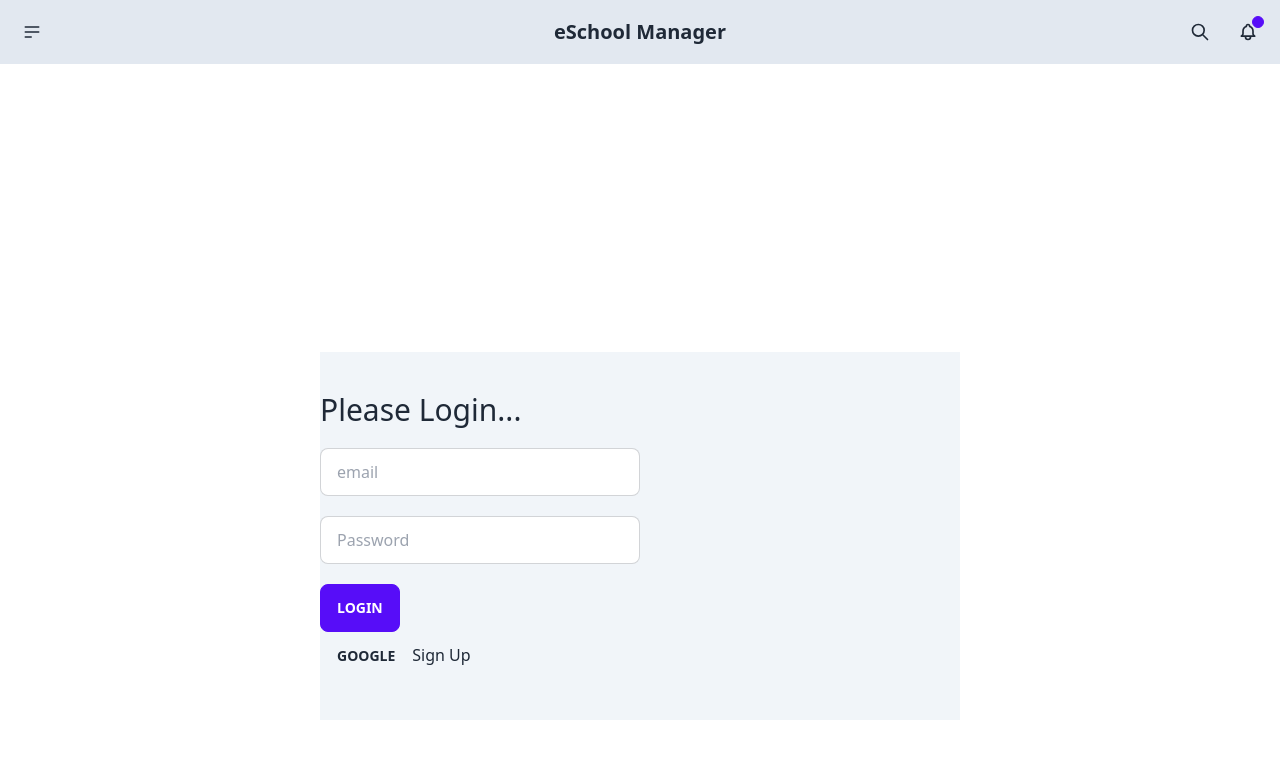
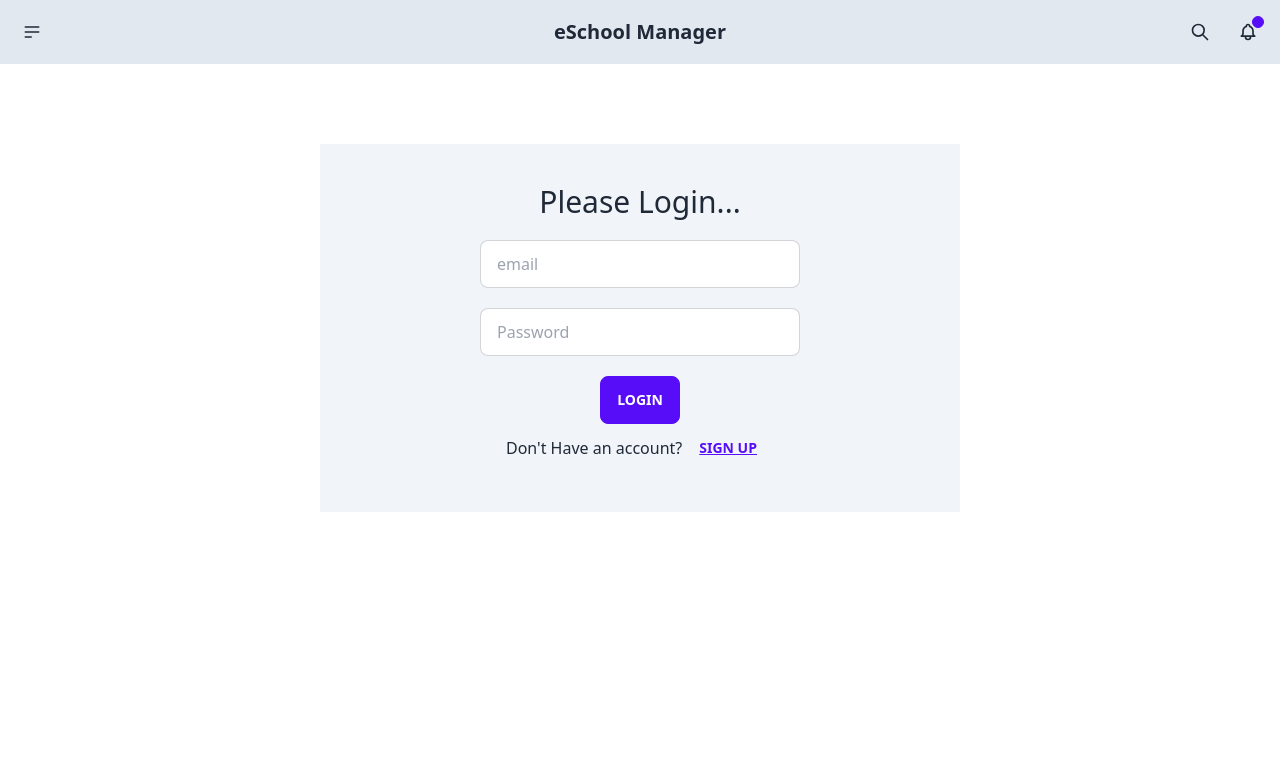
Before and after one commit to aliibnemasud/eSchool-manager-client, a React (Create React App) app: page /login in a window 1280 px wide. Shown: the top 758 px of the page. Built offline with nearby package versions, Linux system fonts and the light colour scheme.

Commit message:
Account creation and successfully working

```diff
--- a/package.json
+++ b/package.json
@@ -13,6 +13,7 @@
     "react-firebase-hooks": "^5.0.3",
     "react-router-dom": "^6.4.0",
     "react-scripts": "5.0.1",
+    "react-toastify": "^9.0.8",
     "web-vitals": "^2.1.4"
   },
   "scripts": {
--- a/src/App.js
+++ b/src/App.js
@@ -1,4 +1,6 @@
 import { Route, Routes } from 'react-router-dom';
+import { ToastContainer } from 'react-toastify';
+import 'react-toastify/dist/ReactToastify.css';
 import './App.css';
 import Home from './componants/Pages/Home';
 import Login from './componants/Shared/Login';
@@ -14,6 +16,8 @@ function App() {
         <Route path="/signup" element={<Signup/>}/>
         <Route path="/login" element={<Login/>}/>
       </Routes>
+
+      <ToastContainer/>
     </div>
   );
 }
--- a/src/componants/Pages/Home.jsx
+++ b/src/componants/Pages/Home.jsx
@@ -3,7 +3,7 @@ import { Link } from 'react-router-dom';
 
 const Home = () => {
     return (
-        <div className='my-52 py-10'>
+        <div className=' my-40 py-10 text-center'>
             <h1 className='my-10 text-5xl'>Login</h1>
             <Link to="login" className="btn btn-primary mr-2">Student</Link>
             <Link to="login" className="btn btn-secondary">Admin</Link>
--- a/src/componants/Shared/Login.jsx
+++ b/src/componants/Shared/Login.jsx
@@ -10,14 +10,18 @@ const Login = () => {
 
 
     return (
-        <div className=' my-52 py-10 '>
-            <div className=' my-10 py-10 bg-slate-100 w-1/2 mx-auto'>
+        <div className=' py-10 '>
+            <div className=' my-10 py-10 bg-slate-100 w-1/2 mx-auto text-center'>
                 <h1 className=' mb-5 text-3xl'>Please Login...</h1>
                 <input type="email" placeholder="email" class="input input-bordered w-full max-w-xs" /> <br />
                 <input type="password" placeholder="Password" class="input input-bordered w-full max-w-xs my-5" /> <br />
                 <button className="btn btn-primary">Login</button> <br />
-                <button className='btn btn-ghost' onClick={() => signInWithGoogle () }>Google</button>
-                <Link to="/signup">Sign Up</Link>
+
+                <div className='flex items-center justify-center'>
+                    <p>Don't Have an account? </p>
+                    <Link to="/signup" className='btn btn-link'>Sign Up</Link>
+                </div>
+                {/* <button className='btn btn-ghost' onClick={() => signInWithGoogle()}>Google</button> */}
             </div>
         </div>
     );
--- a/src/componants/Shared/Signup.jsx
+++ b/src/componants/Shared/Signup.jsx
@@ -1,29 +1,51 @@
-import React from 'react';
+import React, { useState } from 'react';
 import { useRef } from 'react';
+import { useCreateUserWithEmailAndPassword } from 'react-firebase-hooks/auth';
 import { Link } from 'react-router-dom';
+import { toast } from 'react-toastify';
+import auth from '../../firebase.init';
 
 const Signup = () => {
 
-    const  emailRef = useRef();
-    const  passwordRef = useRef();
-    const  passwordConfrimRef = useRef();
+    const [createUserWithEmailAndPassword , user, loading] = useCreateUserWithEmailAndPassword(auth);
+    const emailRef = useRef('');
+    const passwordRef = useRef('');
+    const passwordConfrimRef = useRef('');
+    const [error, setError] = useState('');
 
-    const handleSignUp = (e) =>  {
+    const handleSignUp = e => {
+
         e.preventDefault();
         const email = emailRef.current.value;
         const password = passwordRef.current.value;
         const cPassword = passwordConfrimRef.current.value;
-        console.log(email, password, cPassword)
+
+        if(password === cPassword) {
+            createUserWithEmailAndPassword(email, password)
+            toast.success("Account Created Success")
+        }
+        else {
+            setError("Password Doesn't match.")
+        }
+
+
     }
 
     return (
-        <form className=' my-10 py-10 bg-slate-100 w-1/2 mx-auto' onClick={handleSignUp}>
-            <h1 className=' mb-5 text-3xl'>Please Login...</h1>
+        <form className='my-10 py-10 bg-slate-100 w-1/2 mx-auto text-center' onSubmit={handleSignUp}>
+            <h1 className=' mb-5 text-3xl'>Please Sign Up</h1>
             <input type="email" ref={emailRef} placeholder="email" class="input input-bordered w-full max-w-xs" /> <br />
             <input type="password" ref={passwordRef} placeholder="Password" class="input input-bordered w-full max-w-xs my-5" /> <br />
             <input type="password" ref={passwordConfrimRef} placeholder="Confrim Password" class="input input-bordered w-full max-w-xs mb-5" />
+            <br />
             <input type='submit' className="btn btn-primary" value="Sign Up"></input>
-            <Link to="/">Login</Link>
+
+            <p className='text-red-600'>{error}</p>
+            <div className='flex items-center justify-center'>
+                <p>Already Have an account? </p>
+                <Link to="/login" className='btn btn-link'>Login</Link>
+            </div>
+
         </form>
     );
 };
```
Also changed, not shown: 1 other file (tests, documents, lock files or other folders).
